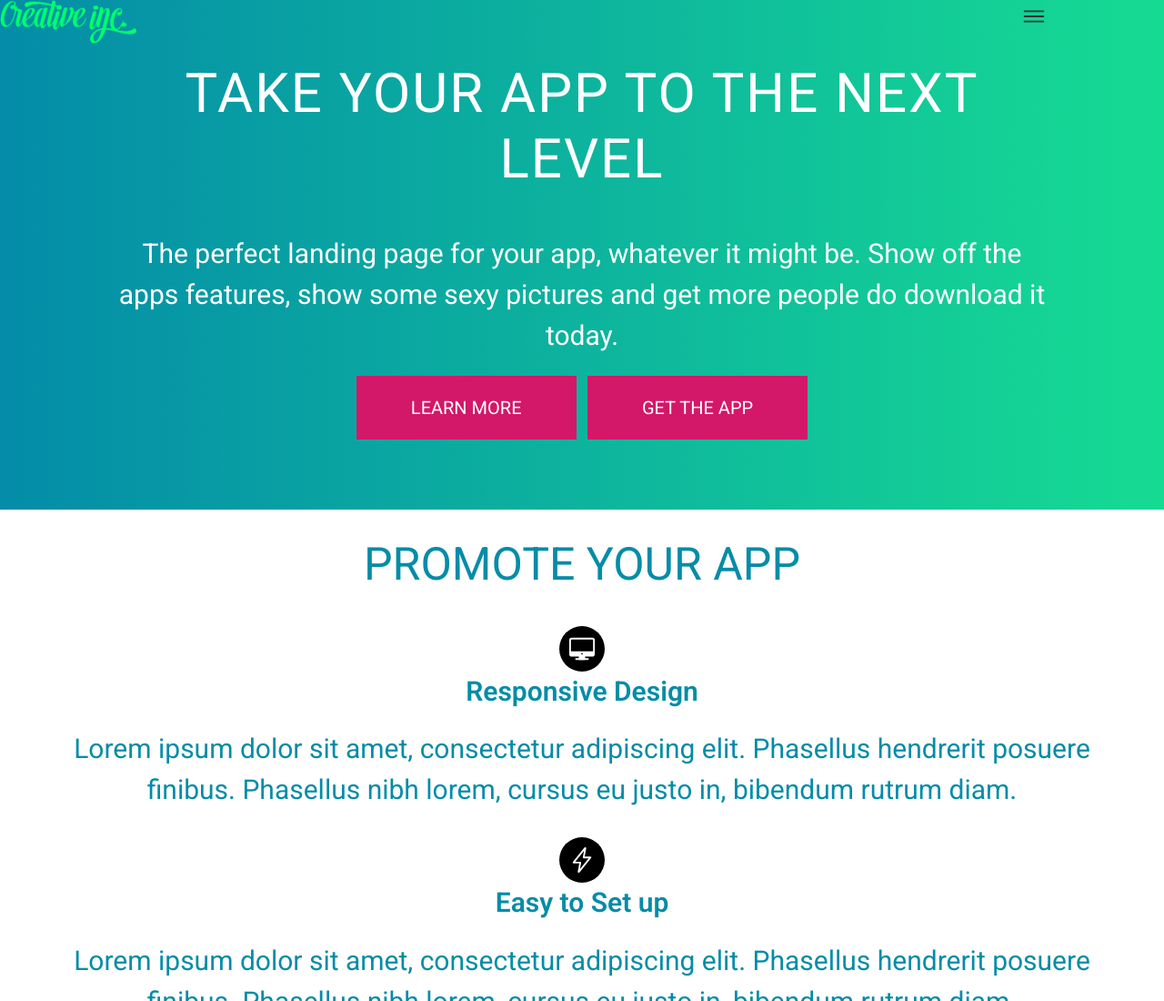
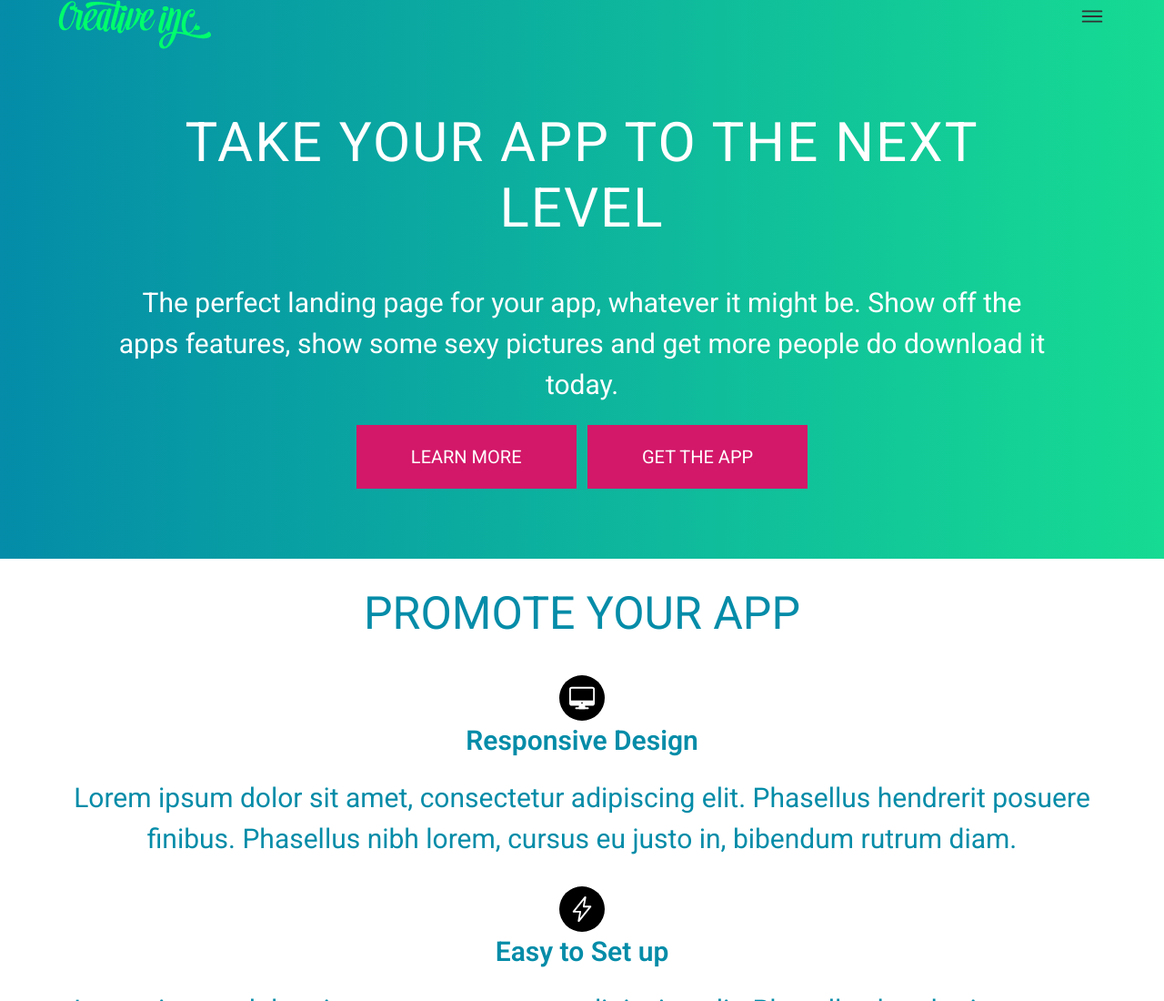
Before and after one commit to Seid-Temam/Appilicous, a plain HTML site: page index.html in a window 1280 px wide. Shown: the top 1100 px of the page at 91% size. Drawn offline with nearby package versions, Linux system fonts and the light colour scheme.

Commit message:
fixation

```diff
--- a/sass/layout/_header.scss
+++ b/sass/layout/_header.scss
@@ -1,12 +1,18 @@
+@use '../abstracts/colors';
 .logo {
-  width: 25%;
-  min-width: 10rem;
-  max-width: 15rem;
+  // width: 25%;
+  // min-width: 10rem;
+  // max-width: 15rem;
 }
 
-header .container {
-  position: absolute;
-  display: flex;
-  justify-content: space-between;
-
+header {
+  // width: 100%;
+  // position: relative;
+  background: linear-gradient(to right, colors.$main, colors.$secondary);
+  .container {
+    // position: absolute;
+    display: flex;
+    justify-content: space-between;
+    // position: absolute;
+  }
 }
```
Also changed, not shown: css/main.css.
